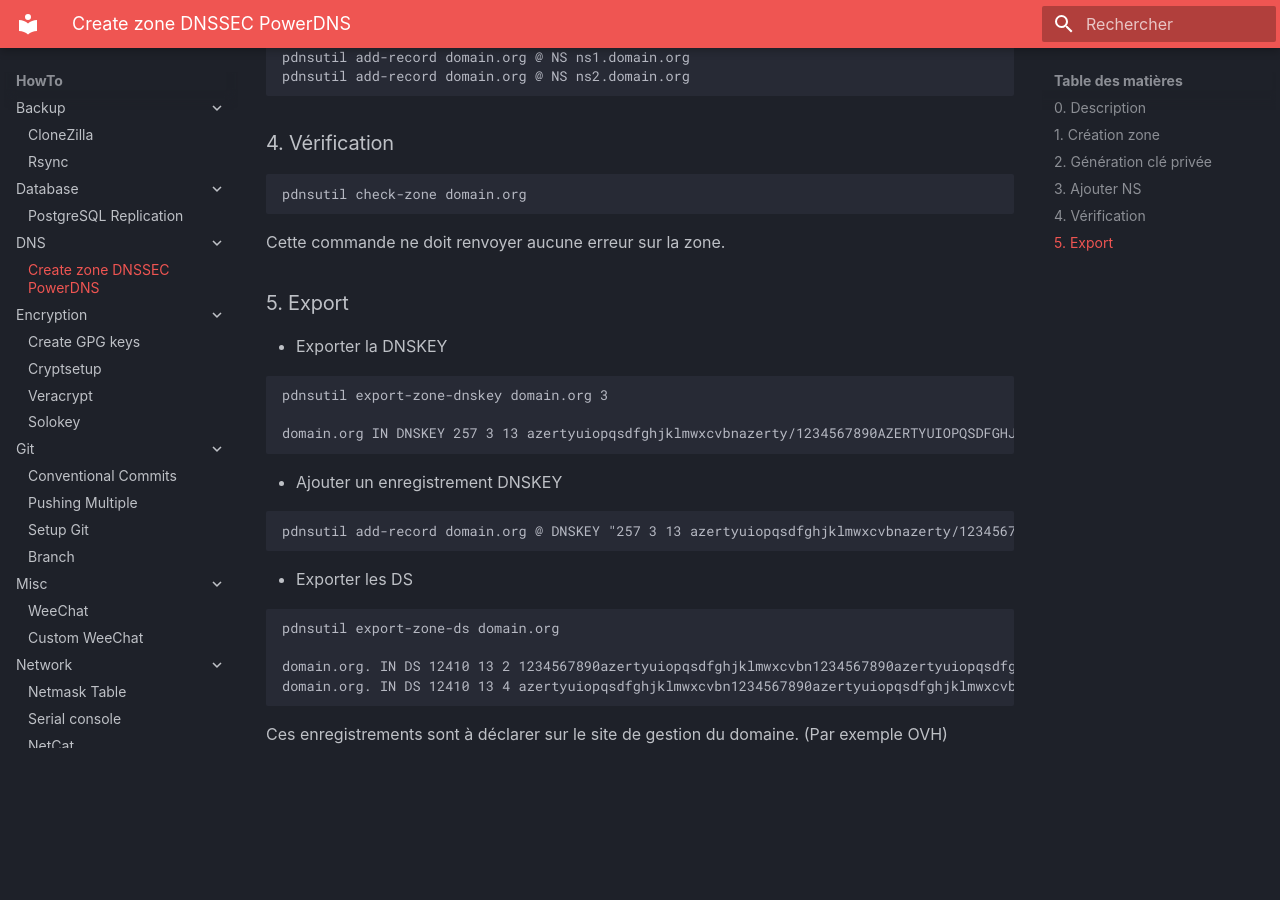
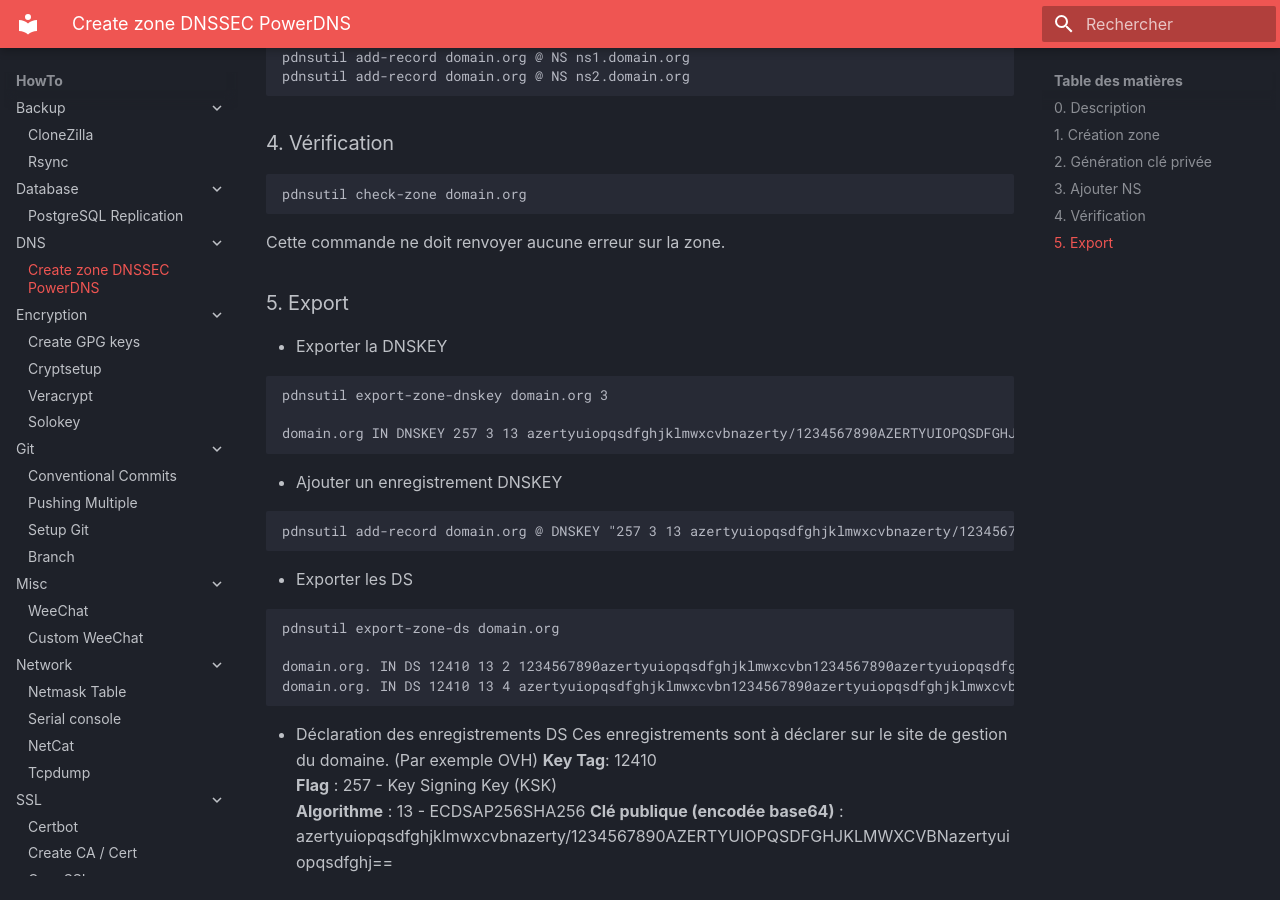
Before and after one commit to zami3l/wiki, an MkDocs documentation site: the page built from docs/howto/dns/create-zone-dnssec-powerdns.md, in a window 1280 px wide and 900 px high, scrolled down 2126 px. Built offline with MkDocs 1.6.1 and Material for MkDocs 9.7.7, drawn with Linux system fonts in a browser that asks for light colours; some web fonts are replaced; before the commit the page ends 2898 px from its top, so only the background shows below that.

Commit message:
refactor(dns): add detail for declare ds record

````diff
--- a/docs/howto/dns/create-zone-dnssec-powerdns.md
+++ b/docs/howto/dns/create-zone-dnssec-powerdns.md
@@ -125,4 +125,9 @@ domain.org. IN DS 12410 13 2 1234567890azertyuiopqsdfghjklmwxcvbn1234567890azert
 domain.org. IN DS 12410 13 4 azertyuiopqsdfghjklmwxcvbn1234567890azertyuiopqsdfghjklmwxcvbn1234567890azertyuiopqsdfghjklmwxcv ; ( SHA-384 digest )
 ```
 
+- Déclaration des enregistrements DS
 Ces enregistrements sont à déclarer sur le site de gestion du domaine. (Par exemple OVH)
+**Key Tag**: 12410
+**Flag** : 257 - Key Signing Key (KSK)
+**Algorithme** : 13 - ECDSAP256SHA256
+**Clé publique (encodée base64)** : azertyuiopqsdfghjklmwxcvbnazerty/1234567890AZERTYUIOPQSDFGHJKLMWXCVBNazertyuiopqsdfghj==
````
